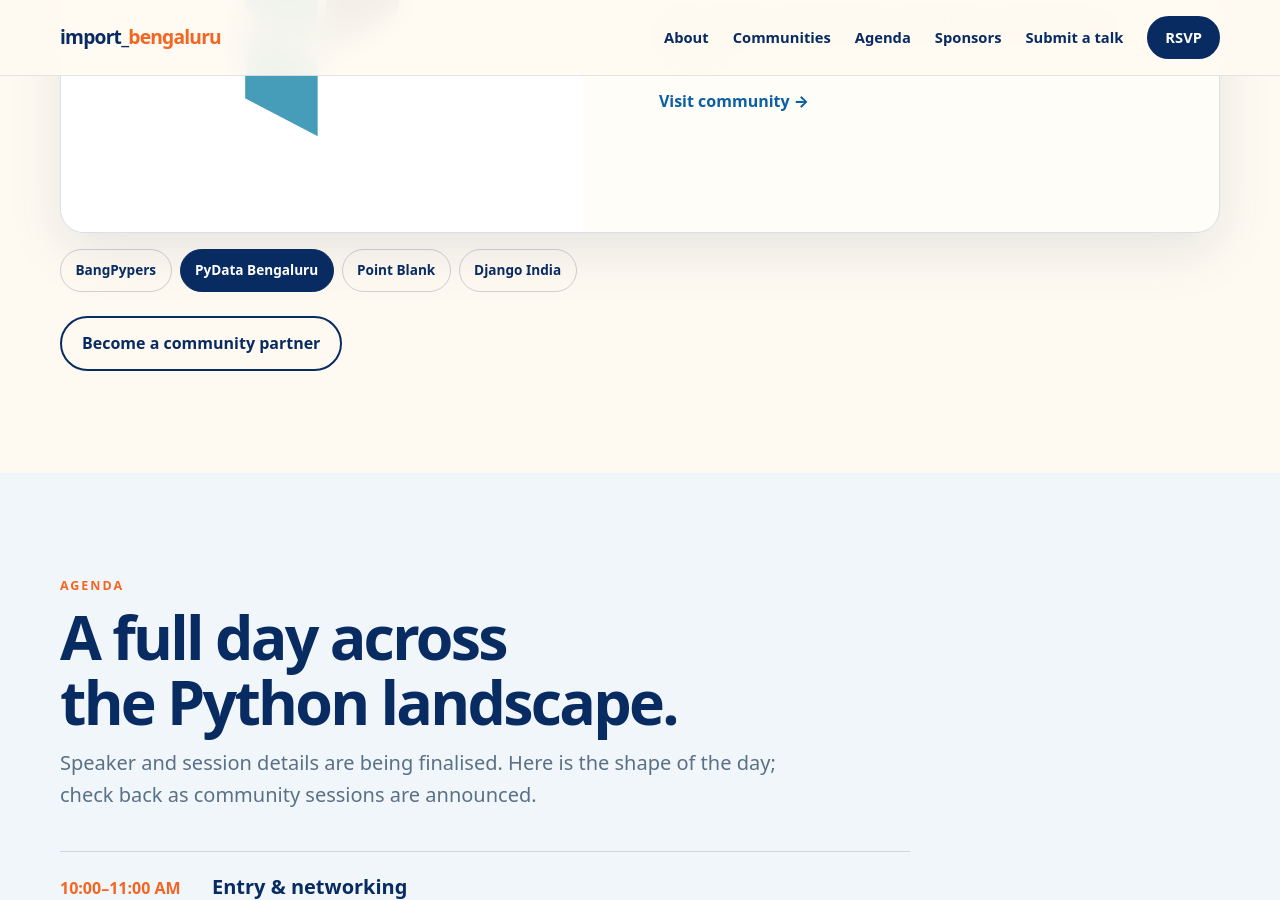
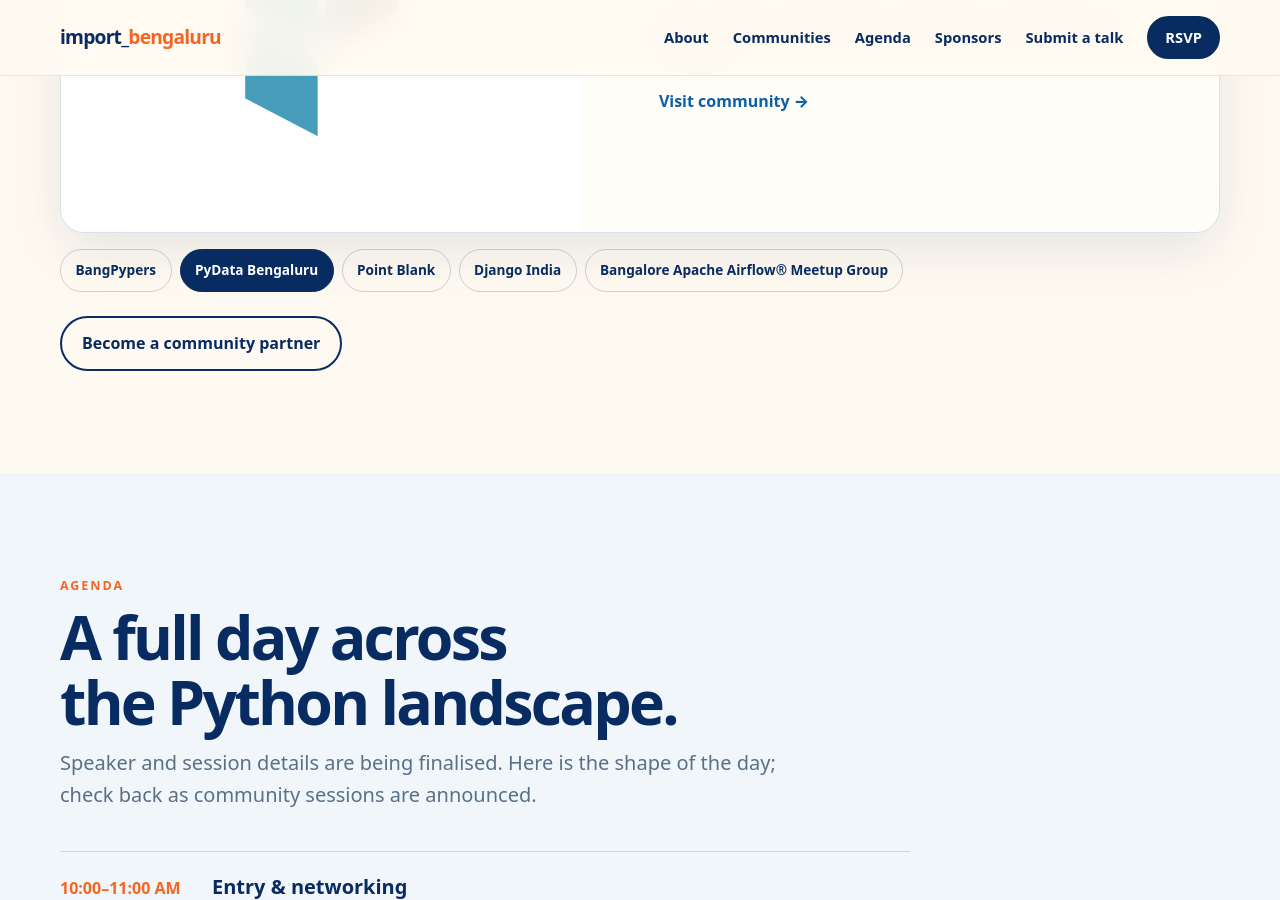
Before and after one commit to bangpypers/import_bengaluru, a Jekyll site: the page built from index.md, in a window 1280 px wide and 900 px high, scrolled down 2111 px. Built offline with Jekyll 4.4.1, drawn with Linux system fonts in a browser that asks for light colours.

Commit message:
Add Apache Airflow community partner

```diff
--- a/_data/partners.yml
+++ b/_data/partners.yml
@@ -24,3 +24,9 @@
   description: Developers learning, collaborating and contributing across the Django ecosystem.
   image: /Assets/django-india-logo.png
   url: https://www.djangoindia.org/
+
+- name: Bangalore Apache Airflow® Meetup Group
+  role: Community partner
+  description: Apache Airflow's Bangalore Meetup group brings developers and data engineers together through meetups and open-source collaboration focused on Apache Airflow and the broader data orchestration ecosystem.
+  image: /Assets/logos/AirflowLogo.png
+  url: https://www.meetup.com/bangalore-apache-airflow-meetup/
--- a/test_site.rb
+++ b/test_site.rb
@@ -5,7 +5,7 @@ html = File.read("_site/index.html")
 event = YAML.load_file("_data/event.yml")
 partners = YAML.load_file("_data/partners.yml")
 
-raise "missing partner slides" unless html.scan("data-partner-slide>").size == 4
+raise "missing partner slides" unless html.scan("data-partner-slide>").size == partners.size
 raise "missing BangPypers link" unless html.include?("https://bangalore.pythonindia.org/")
 raise "wrong X link" unless html.include?("https://x.com/__bangpypers__")
 raise "wrong contact email" unless html.scan("mailto:banglorepy@gmail.com").size == 2
```
Also changed, not shown: Assets/logos/AirflowLogo.png (added).
